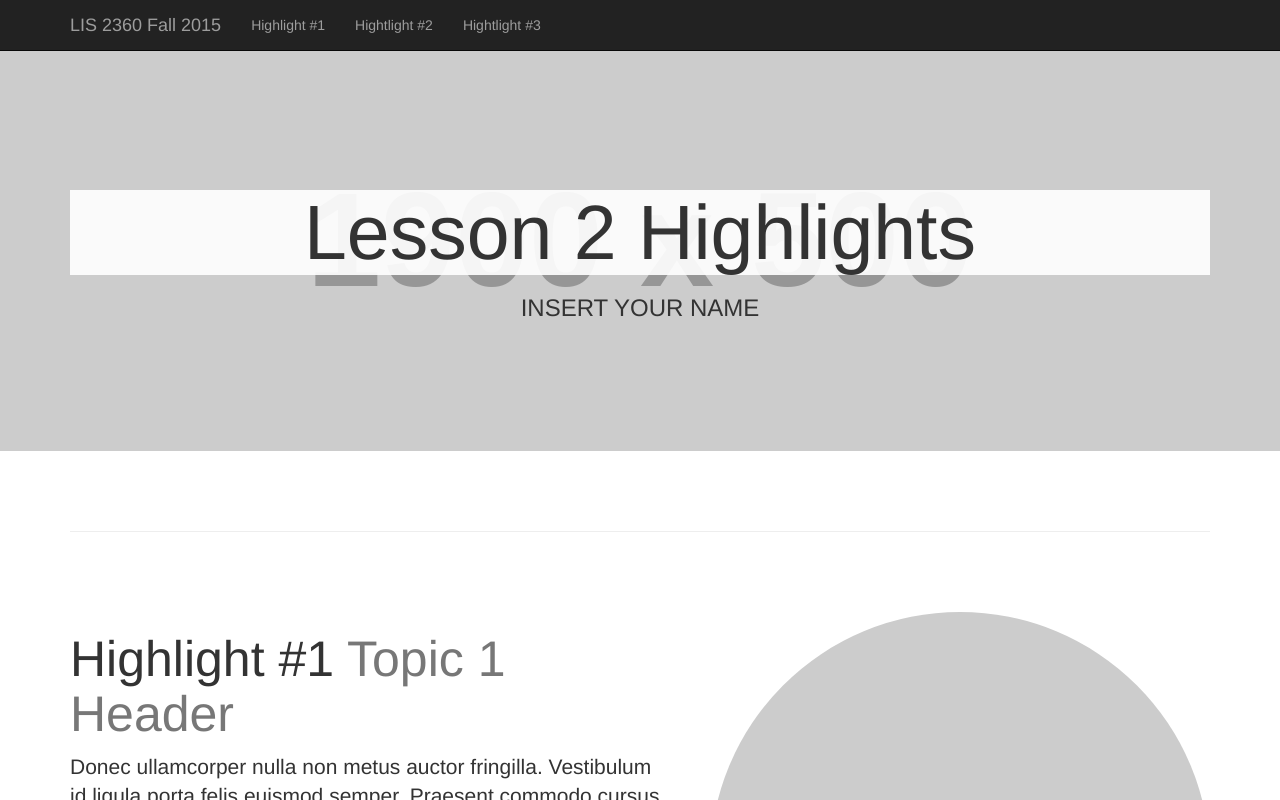
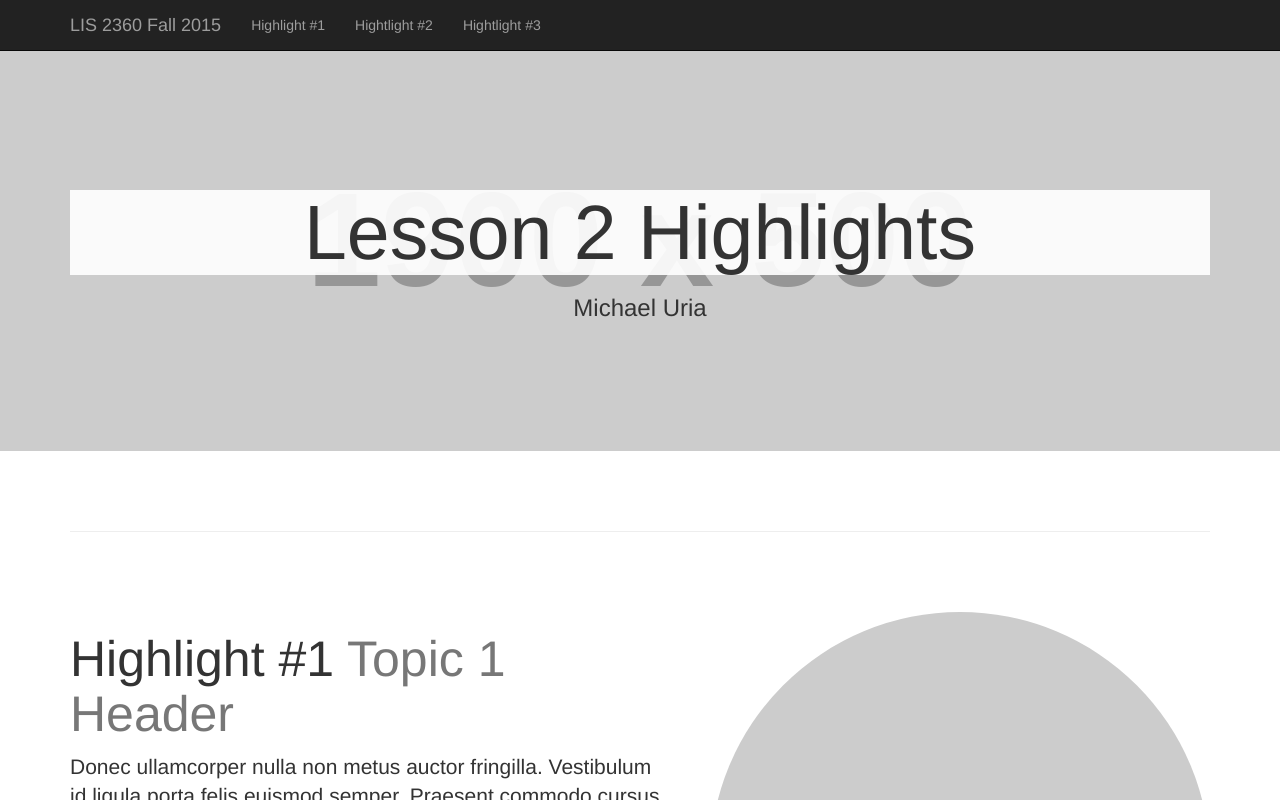
Before and after one commit to mhu12/Lesson-3_VersionControl, a plain HTML site: page Lesson3_Assignment/index.html in a window 1280 px wide. Shown: the top 800 px of the page. Drawn offline with Linux system fonts and the light colour scheme; placeholder pictures from the web are drawn by us.

```diff
--- a/Lesson3_Assignment/index.html
+++ b/Lesson3_Assignment/index.html
@@ -73,7 +73,7 @@
         <div class="headline">
             <div class="container">
                 <h2>Lesson 2 Highlights</h2>
-                <h3>INSERT YOUR NAME</h3>
+                <h3>Michael Uria</h3>
             </div>
         </div>
     </header>
```
